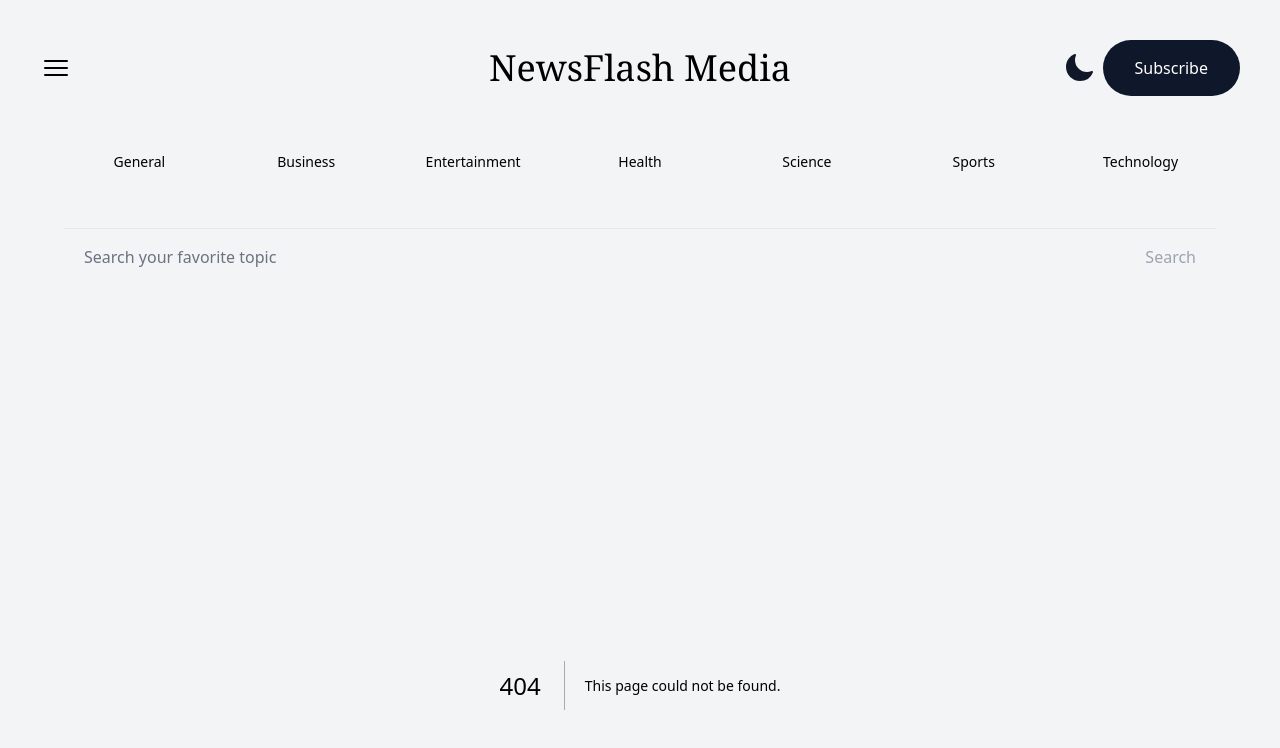
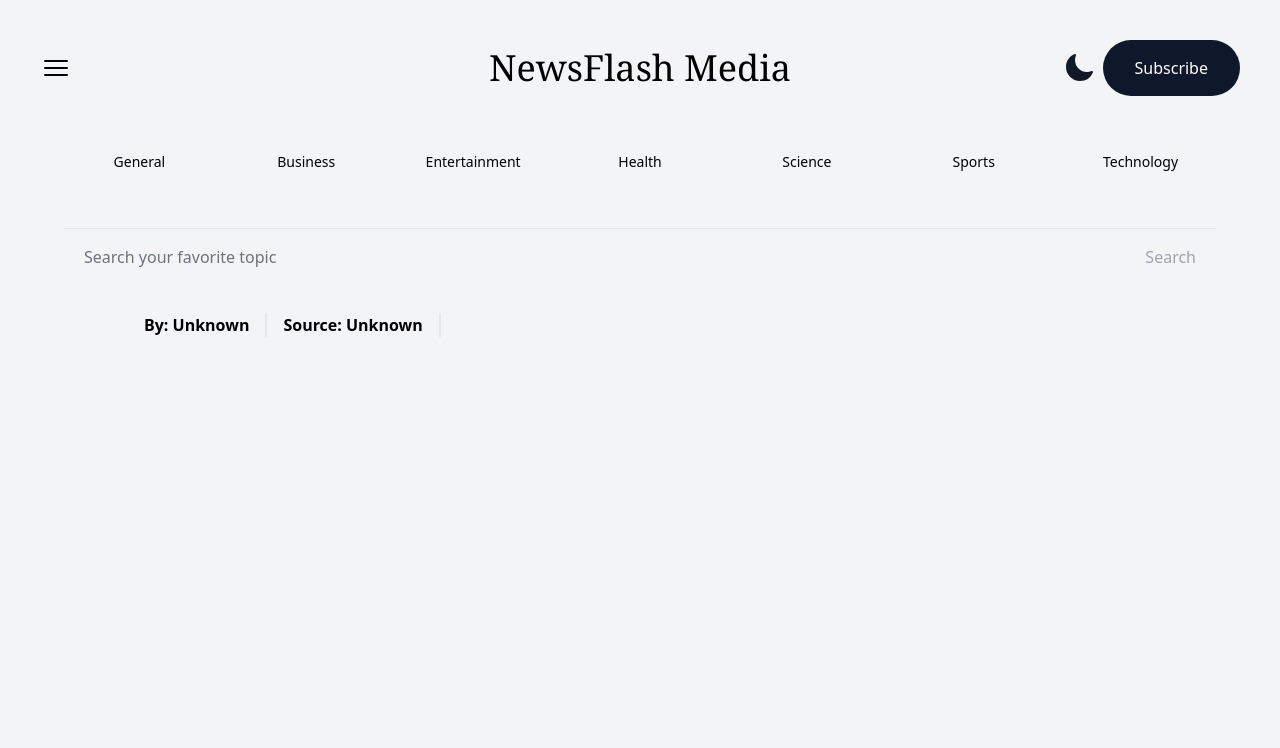
Before and after one commit to RohithSachdeva/mediastack-newsapp, a Next.js app: page /article in a window 1280 px wide. Before the commit this address had no page. Shown: the top 748 px of the page. Built offline with nearby package versions, Linux system fonts and the light colour scheme.

Commit message:
Fixed previous dynamic routing bug

```diff
--- /dev/null
+++ b/src/app/article/page.tsx
@@ -0,0 +1,48 @@
+/* eslint-disable @next/next/no-img-element */
+import { notFound } from "next/navigation";
+import React from "react";
+
+type Props = {
+  searchParams?: Article;
+};
+
+function ArticlePage({ searchParams }: Props) {
+  if (
+    (searchParams && Object.entries(searchParams).length === 0) ||
+    !searchParams
+  ) {
+    return notFound();
+  }
+
+  const article: Article = searchParams;
+
+  return (
+    <article>
+      <section className="flex flex-col lg:flex-row pb-24 px-0 lg:px-10">
+        {article.image && (
+          <img
+            className="h-50 max-w-md mx-auto md:max-w-lg lg:max-w-xl object-cover rounded-lg shadow-md"
+            src={article.image}
+            alt={article.title}
+          />
+        )}
+
+        <div className="px-10">
+          <h1 className="headerTitle px-0 no-underline pb-2">
+            {article.title}
+          </h1>
+          <div className="flex divide-x-2 space-x-4">
+            <h2 className="font-bold">By: {article.author || "Unknown"}</h2>
+            <h2 className="font-bold pl-4">
+              Source: {article.source || "Unknown"}
+            </h2>
+            <p className="pl-4">{article.published_at}</p>
+          </div>
+          <p className="pt-4">{article.description}</p>
+        </div>
+      </section>
+    </article>
+  );
+}
+
+export default ArticlePage;
--- a/src/app/components/Article.tsx
+++ b/src/app/components/Article.tsx
@@ -1,5 +1,6 @@
 /* eslint-disable @next/next/no-img-element */
 import React from "react";
+import ReadMoreButton from "./ReadMoreButton";
 
 type Props = {
   article: Article;
@@ -26,7 +27,7 @@
             <p>{article.published_at}</p>
           </footer>
         </div>
-        {/* <button></button> */}
+        <ReadMoreButton article={article} />
       </div>
     </article>
   );
--- a/src/app/components/ReadMoreButton.tsx
+++ b/src/app/components/ReadMoreButton.tsx
@@ -1,7 +1,28 @@
+"use client";
+import { useRouter } from "next/navigation";
 import React from "react";
 
-function ReadMoreButton() {
-  return <div>ReadMoreButton</div>;
+type Props = {
+  article: Article;
+};
+
+function ReadMoreButton({ article }: Props) {
+  const router = useRouter();
+  const handleClick = () => {
+    const queryString = Object.entries(article)
+      .map(([key, value]) => `${key}=${value}`)
+      .join("&");
+    const url = `/article?${queryString}`;
+    router.push(url);
+  };
+  return (
+    <button
+      onClick={handleClick}
+      className="bg-orange-400 h-10 rounded-b-lg dark:text-gray-900 hover:bg-orange-500"
+    >
+      Read more
+    </button>
+  );
 }
 
 export default ReadMoreButton;
--- a/src/app/globals.css
+++ b/src/app/globals.css
@@ -5,6 +5,10 @@
 @layer components {
   .navLink {
     @apply hover:underline decoration-orange-400 text-center decoration-2 active:underline underline-offset-8 rounded-full p-4 cursor-pointer hover:font-bold capitalize hover:scale-110 transition-transform duration-200 ease-out;
+
+  }
+  .headerTitle {
+    @apply text-4xl font-serif capitalize px-10 pt-5 underline decoration-orange-400 decoration-2 underline-offset-4 decoration-double;
   }
 }
 
--- /dev/null
+++ b/src/app/news/[category]/page.tsx
@@ -0,0 +1,20 @@
+import fetchNews from "../../../../utils/fetchNews";
+import NewsList from "../../components/NewsList";
+
+type Props = {
+  params: { category: Category };
+};
+
+async function NewsCategory({ params: { category } }: Props) {
+  const news: NewsResponse = await fetchNews(category);
+
+  return (
+    <div>
+      <h1 className="headerTitle">{category}</h1>
+      <NewsList news={news} />
+      <h1>hello</h1>
+    </div>
+  );
+}
+
+export default NewsCategory;
--- /dev/null
+++ b/src/app/search/page.tsx
@@ -0,0 +1,23 @@
+import fetchNews from "../../../utils/fetchNews";
+import NewsList from "../components/NewsList";
+
+type Props = {
+  searchParams?: { term: string };
+};
+
+async function SearchPage({ searchParams }: Props) {
+  const news: NewsResponse = await fetchNews(
+    "general",
+    searchParams?.term,
+    true
+  );
+
+  return (
+    <div>
+      <h1 className="headerTitle">Search Results for: {searchParams?.term}</h1>
+      <NewsList news={news} />
+    </div>
+  );
+}
+
+export default SearchPage;
```
